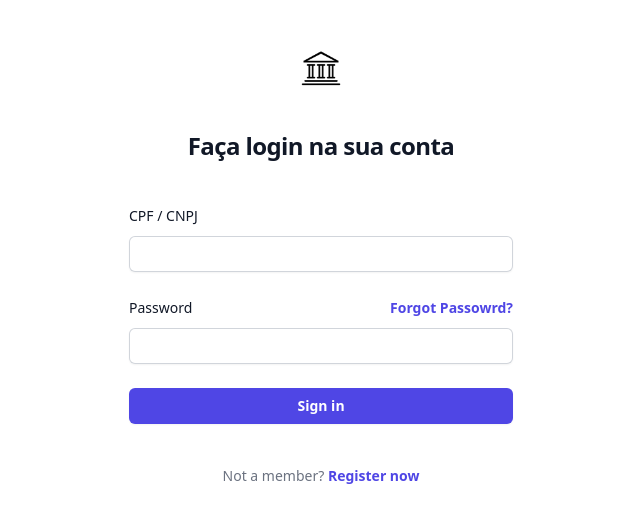
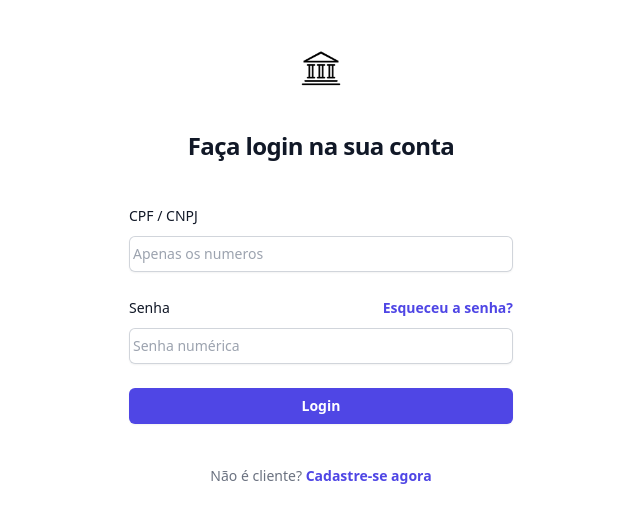
Before and after one commit to Leceido/banco-app, a Next.js app: page / in a window 1280 px wide. Shown: the top 522 px of the page, without its empty margins (319-959 px from the left). Built offline with nearby package versions, Linux system fonts and the light colour scheme; no server answers.

Commit message:
alteracao de alguns textos para pt-br

```diff
--- a/src/app/(auth-routes)/cadastrar/page.tsx
+++ b/src/app/(auth-routes)/cadastrar/page.tsx
@@ -85,16 +85,17 @@ export default function Cadastrar() {
                     <form className="space-y-6" action="" onSubmit={handleSubmit}>
                         <div>
                             <label htmlFor="cpf" className="block text-sm font-medium leading-6 text-gray-900">
-                                CPF
+                                CPF/CNPJ
                             </label>
                             <div className='mt-2'>
                                 <input
                                     type="text"
                                     id='cpf'
                                     name="cpf"
+                                    placeholder="Apenas os numeros"
                                     required
                                     autoComplete="off"
-                                    className="block w-full rounded-md border-0 py-1.5 text-gray-900 shadow-sm ring-1 ring-inset ring-gray-300 placeholder:text-gray-400 focus:ring-2 focus:ring-inset focus:ring-indigo-600 sm:text-sm sm:leading-6"
+                                    className="block w-full rounded-md border-0 px-1 py-1.5 text-gray-900 shadow-sm ring-1 ring-inset ring-gray-300 placeholder:text-gray-400 focus:ring-2 focus:ring-inset focus:ring-indigo-600 sm:text-sm sm:leading-6"
                                     value={cpf}
                                     onChange={(e) => setCpf(e.target.value)}
                                 />
@@ -103,7 +104,7 @@ export default function Cadastrar() {
 
                         <div>
                             <label htmlFor="name" className="block text-sm font-medium leading-6 text-gray-900">
-                                Name
+                                Nome
                             </label>
                             <div className='mt-2'>
                                 <input
@@ -112,7 +113,7 @@ export default function Cadastrar() {
                                     name="name"
                                     required
                                     autoComplete="off"
-                                    className="block w-full rounded-md border-0 py-1.5 text-gray-900 shadow-sm ring-1 ring-inset ring-gray-300 placeholder:text-gray-400 focus:ring-2 focus:ring-inset focus:ring-indigo-600 sm:text-sm sm:leading-6"
+                                    className="block w-full rounded-md border-0 px-1 py-1.5 text-gray-900 shadow-sm ring-1 ring-inset ring-gray-300 placeholder:text-gray-400 focus:ring-2 focus:ring-inset focus:ring-indigo-600 sm:text-sm sm:leading-6"
                                     value={nome}
                                     onChange={(e) => setNome(e.target.value)}
                                 />
@@ -121,16 +122,17 @@ export default function Cadastrar() {
 
                         <div>
                             <label htmlFor="password" className="block text-sm font-medium leading-6 text-gray-900">
-                                Password
+                                Senha
                             </label>
                             <div className="mt-2">
                                 <input
                                     type="password"
                                     name="password"
                                     id="password"
+                                    placeholder="Senha numerica"
                                     required
                                     autoComplete="off"
-                                    className="block w-full rounded-md border-0 py-1.5 text-gray-900 shadow-sm ring-1 ring-inset ring-gray-300 placeholder:text-gray-400 focus:ring-2 focus:ring-inset focus:ring-indigo-600 sm:text-sm sm:leading-6"
+                                    className="block w-full rounded-md border-0 px-1 py-1.5 text-gray-900 shadow-sm ring-1 ring-inset ring-gray-300 placeholder:text-gray-400 focus:ring-2 focus:ring-inset focus:ring-indigo-600 sm:text-sm sm:leading-6"
                                     value={password}
                                     onChange={(e) => setPassword(e.target.value)}
                                 />
--- a/src/app/(auth-routes)/page.tsx
+++ b/src/app/(auth-routes)/page.tsx
@@ -79,6 +79,7 @@ export default function Home() {
                                     type="text"
                                     id='cpf'
                                     name="cpf"
+                                    placeholder='Apenas os numeros'
                                     required
                                     autoComplete='off'
                                     className="block w-full rounded-md border-0 px-1 py-1.5 text-gray-900 shadow-sm ring-1 ring-inset ring-gray-300 placeholder:text-gray-400 focus:ring-2 focus:ring-inset focus:ring-indigo-600 sm:text-sm sm:leading-6"
@@ -90,11 +91,11 @@ export default function Home() {
                         <div>
                             <div className="flex items-center justify-between">
                                 <label htmlFor="password" className="block text-sm font-medium leading-6 text-gray-900">
-                                    Password
+                                    Senha
                                 </label>
                                 <div className="text-sm">
                                     <a href="#" className="font-semibold text-indigo-600 hover:text-indigo-500">
-                                        Forgot Passowrd?
+                                        Esqueceu a senha?
                                     </a>
                                 </div>
                             </div>
@@ -102,6 +103,7 @@ export default function Home() {
                                 <input
                                     type="password"
                                     name="password"
+                                    placeholder='Senha numérica'
                                     id="password"
                                     required
                                     className="block w-full rounded-md border-0 px-1 py-1.5 text-gray-900 shadow-sm ring-1 ring-inset ring-gray-300 placeholder:text-gray-400 focus:ring-2 focus:ring-inset focus:ring-indigo-600 sm:text-sm sm:leading-6"
@@ -115,14 +117,14 @@ export default function Home() {
                                 type="submit"
                                 className="flex w-full justify-center rounded-md bg-indigo-600 px-3 py-1.5 text-sm font-semibold leading-6 text-white shadow-sm hover:bg-indigo-500 focus-visible:outline-2 focus-visible:outline-offset-2 focus-visible:outline-indigo-600"
                             >
-                                Sign in
+                                Login
                             </button>
                         </div>
                     </form>
                     <p className="mt-10 text-center text-sm text-gray-500">
-                        Not a member?{' '}
+                        Não é cliente?{' '}
                         <Link href='/cadastrar' className="font-semibold leading-6 text-indigo-600 hover:text-indigo-500">
-                            Register now
+                            Cadastre-se agora
                         </Link>
                     </p>
                 </div>
--- a/src/components/buttons/transferir.tsx
+++ b/src/components/buttons/transferir.tsx
@@ -21,7 +21,7 @@ export default function TransferirUl({ usersProps }: any) {
                             <div className="px-4 flex flex-row items-center justify-center hover:bg-gray-50">
                                 <div className="grow">
                                     <h1 className="text-md sm:text-lg text-indigo-600">{user.name}</h1>
-                                    <pre className="text-sm">{user.cpf}</pre>
+                                    <pre className="text-sm">CPF/CNPJ: {user.cpf}</pre>
 
                                 </div>
                                 <div className="">
```
